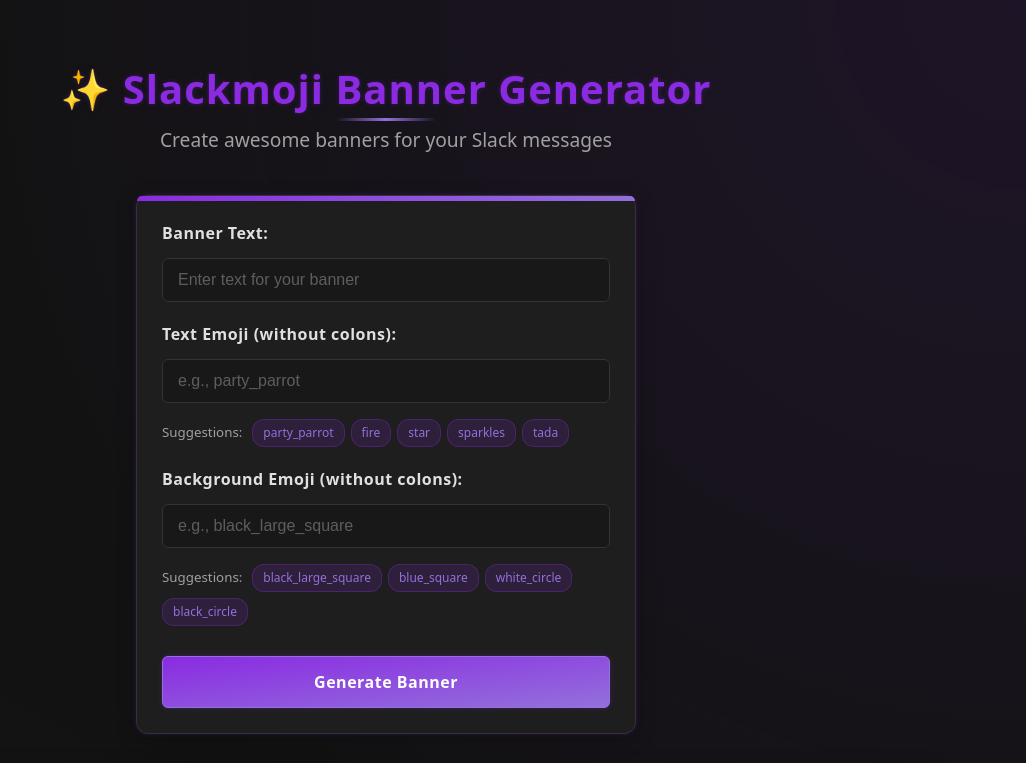
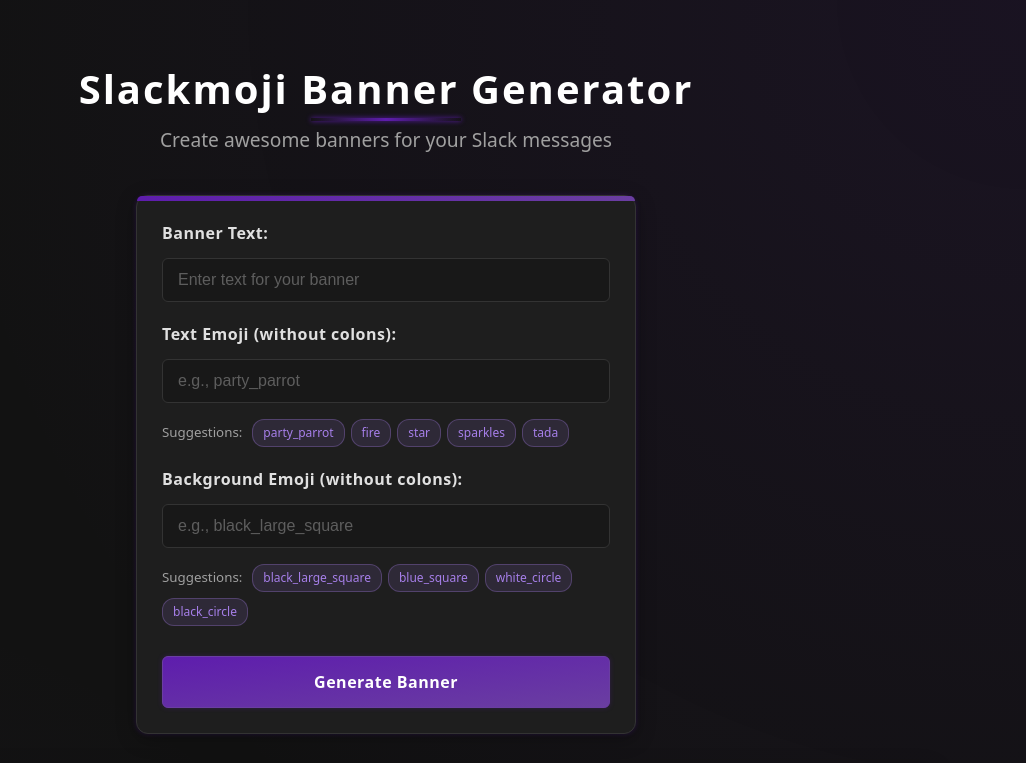
Before and after one commit to alexdobrenen/slack-banner-generator, a React (Vite) app: page / in a window 1280 px wide. Shown: the top 763 px of the page, without its empty margins (254-1280 px from the left). Built offline with nearby package versions, Linux system fonts and the light colour scheme.

Commit message:
edited styling and formatting of title

```diff
--- a/src/App.tsx
+++ b/src/App.tsx
@@ -17,10 +17,9 @@
 `;
 
 const Title = styled.h1`
-  color: var(--color-accent-primary);
+  color: white;
   margin-bottom: 15px;
-  text-shadow: var(--glow-small);
-  letter-spacing: 1px;
+  letter-spacing: 2px;
   position: relative;
 
   &::after {
@@ -29,9 +28,10 @@
     bottom: -10px;
     left: 50%;
     transform: translateX(-50%);
-    width: 100px;
+    width: 150px;
     height: 3px;
-    background: linear-gradient(to right, transparent, var(--color-accent-secondary), transparent);
+    background: linear-gradient(to right, transparent, var(--color-accent-primary), transparent);
+    box-shadow: 0 0 5px var(--color-accent-primary);
   }
 `;
 
@@ -111,7 +111,7 @@
   return (
     <AppContainer>
       <Header>
-        <Title>✨ Slackmoji Banner Generator</Title>
+        <Title>Slackmoji Banner Generator</Title>
         <Subtitle>Create awesome banners for your Slack messages</Subtitle>
       </Header>
 
--- a/src/components/BannerDisplay.tsx
+++ b/src/components/BannerDisplay.tsx
@@ -63,7 +63,7 @@
 
 const PreviewContainer = styled.div`
   flex: 1;
-  background-color: #1a1d21; /* Slack dark mode color */
+  background-color: rgba(0, 0, 0, 0.2); /* Same as BannerCode background */
   padding: 30px 20px;
   overflow-x: auto;
   display: flex;
--- a/src/components/BannerForm.tsx
+++ b/src/components/BannerForm.tsx
@@ -79,20 +79,20 @@
 
 const SuggestionTag = styled.span`
   display: inline-block;
-  background-color: rgba(138, 43, 226, 0.15);
-  color: var(--color-accent-secondary);
+  background-color: rgba(166, 127, 233, 0.12);
+  color: #a67fe9; /* Lighter purple for better visibility */
   padding: 4px 10px;
   border-radius: 12px;
   font-size: 12px;
   font-weight: 500;
   cursor: pointer;
   user-select: none;
-  border: 1px solid rgba(138, 43, 226, 0.3);
+  border: 1px solid rgba(166, 127, 233, 0.3);
   transition: all 0.2s ease;
 
   &:hover {
-    background-color: rgba(138, 43, 226, 0.25);
-    border-color: var(--color-accent-secondary);
+    background-color: rgba(166, 127, 233, 0.2);
+    border-color: #b69df0; /* Even lighter on hover */
     box-shadow: var(--glow-small);
     transform: translateY(-1px);
   }
--- a/src/index.css
+++ b/src/index.css
@@ -1,18 +1,18 @@
 :root {
-  /* Dark mode colors with purple accent */
+  /* Dark mode colors with darker purple accent */
   --color-bg-primary: #121212;
   --color-bg-secondary: #1e1e1e;
   --color-text-primary: #e0e0e0;
   --color-text-secondary: #a0a0a0;
-  --color-accent-primary: #8a2be2; /* BlueViolet */
-  --color-accent-secondary: #9370db; /* Medium Purple */
-  --color-accent-hover: #b19cd9; /* Light medium purple */
+  --color-accent-primary: #5e1dad; /* Darker BlueViolet */
+  --color-accent-secondary: #6a3ea1; /* Darker Medium Purple */
+  --color-accent-hover: #7c54a3; /* Darker light purple */
   --color-border: #333333;
 
   /* Glow effects */
-  --glow-small: 0 0 5px rgba(138, 43, 226, 0.3);
-  --glow-medium: 0 0 15px rgba(138, 43, 226, 0.4);
-  --glow-large: 0 0 25px rgba(138, 43, 226, 0.5);
+  --glow-small: 0 0 5px rgba(94, 29, 173, 0.3);
+  --glow-medium: 0 0 15px rgba(94, 29, 173, 0.4);
+  --glow-large: 0 0 25px rgba(94, 29, 173, 0.5);
 
   font-family: system-ui, Avenir, Helvetica, Arial, sans-serif;
   line-height: 1.5;
@@ -36,8 +36,8 @@
   min-height: 100vh;
   background-color: var(--color-bg-primary);
   background-image:
-    radial-gradient(circle at top right, rgba(138, 43, 226, 0.1), transparent 60%),
-    radial-gradient(circle at bottom left, rgba(147, 112, 219, 0.05), transparent 40%);
+    radial-gradient(circle at top right, rgba(94, 29, 173, 0.1), transparent 60%),
+    radial-gradient(circle at bottom left, rgba(106, 62, 161, 0.05), transparent 40%);
   position: relative;
   overflow-x: hidden;
 }
@@ -50,7 +50,7 @@
   width: 100vh;
   height: 100vh;
   border-radius: 50%;
-  background: linear-gradient(rgba(138, 43, 226, 0.03), rgba(138, 43, 226, 0.01));
+  background: linear-gradient(rgba(94, 29, 173, 0.03), rgba(94, 29, 173, 0.01));
   z-index: -1;
   filter: blur(40px);
   animation: pulse 15s infinite alternate;
```
